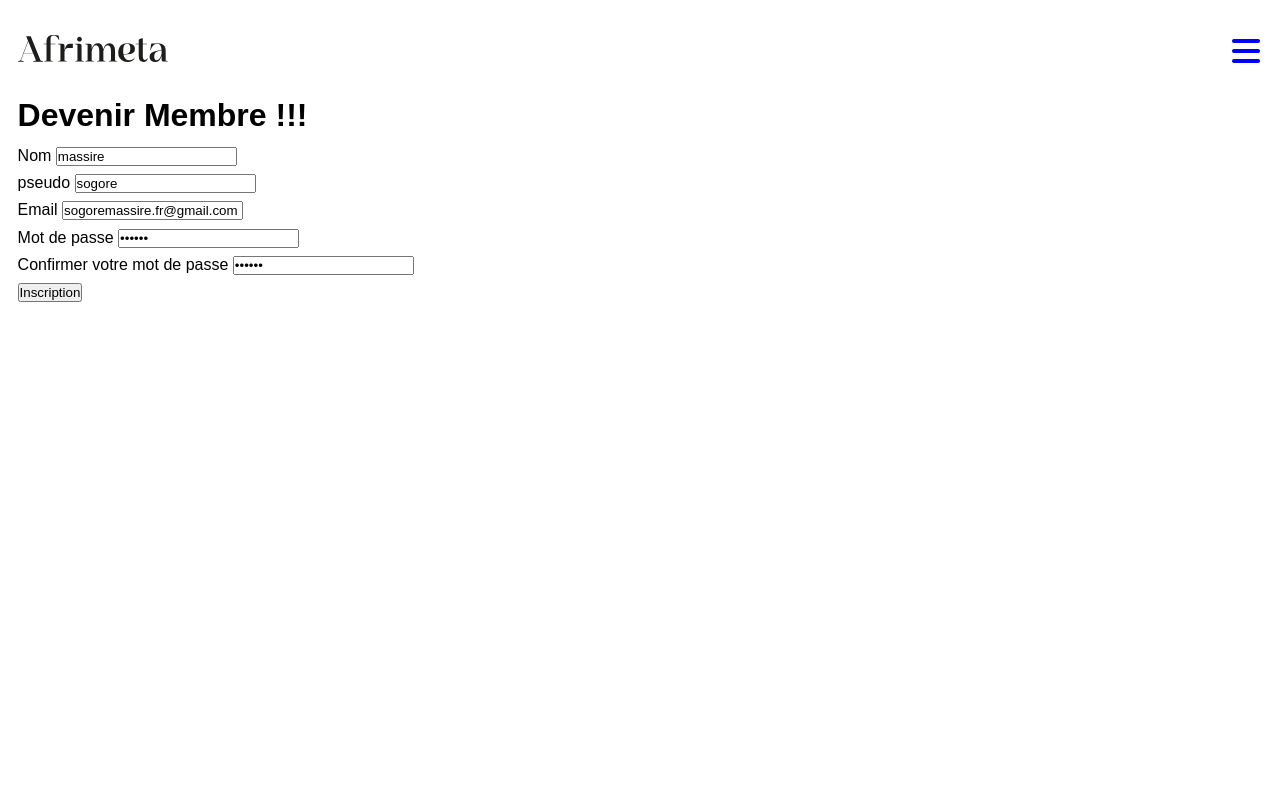
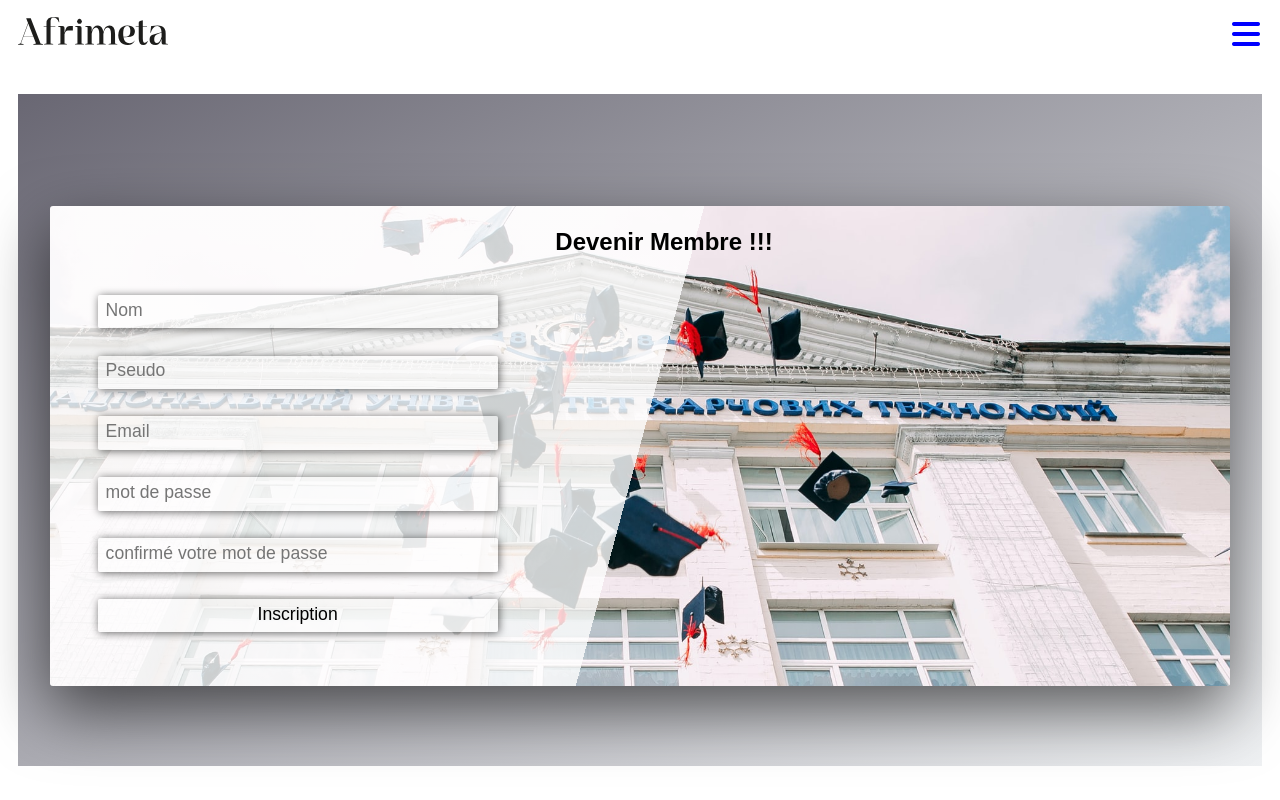
Before and after one commit to massiresogore/afrimetaB2, a PHP site: the page made by views/register.php in a window 1280 px wide. Run offline with PHP 8.4, Linux system fonts and the light colour scheme; the template is opened without the code that fills it, so the values that code supplies are empty; style sheets or scripts are compiled from the project's sources; some libraries are stand-ins or nearby versions; some web fonts are replaced.

Commit message:
Fin css page register

```diff
--- a/asset/sass/base/_base.scss
+++ b/asset/sass/base/_base.scss
@@ -21,5 +21,5 @@
 // }
 body {
     box-sizing: border-box;
-    padding: 1.1rem;
+    padding: 0 1.1rem;
 }
--- a/asset/sass/composant/_bg-video.scss
+++ b/asset/sass/composant/_bg-video.scss
@@ -5,10 +5,10 @@
     height: 100%;
     width: 100%;
     z-index: -1;
-    // opacity: .4;
 }
 
 .bg-video .bg-video__content {
+    border-radius: 10px;
     height: 100%;
     width: 100%;
     object-fit: cover;
--- a/asset/sass/main.scss
+++ b/asset/sass/main.scss
@@ -8,6 +8,10 @@
 @import "base/base";
 @import "base/typography";
 @import "base/utilities";
+
+/* composant*/
+
+@import "composant/animation";
 @import "composant/bg-video";
 
 /* page*/
@@ -16,3 +20,4 @@
 @import "pages/nav";
 @import "pages/home";
 @import "pages/main";
+@import "pages/register";
--- a/asset/sass/pages/_header.scss
+++ b/asset/sass/pages/_header.scss
@@ -7,6 +7,11 @@
 
 .header__paragraph {
     font-size: 1.2rem;
+    text-align: justify;
+    padding: 0 10px;
+    @media screen and (max-width: 400px) {
+        font-size: 1rem;
+    }
 }
 
 .header__btn:link,
--- a/asset/sass/pages/_home.scss
+++ b/asset/sass/pages/_home.scss
@@ -2,4 +2,6 @@
     position: relative;
     background-color: #ffffffb5;
     height: 70vh;
+    box-shadow: 1px 1px 10px black;
+    border-radius: 10px;
 }
--- a/asset/sass/pages/_main.scss
+++ b/asset/sass/pages/_main.scss
@@ -1,6 +1,8 @@
 .main-acueil {
-    border: 1px solid rebeccapurple;
     background: #ffffff4f;
-    width: 500px;
+    max-width: 500px;
     height: 100%;
+    @media screen and (max-width: 700px) {
+        max-width: 100%;
+    }
 }
--- a/asset/sass/pages/_nav.scss
+++ b/asset/sass/pages/_nav.scss
@@ -25,6 +25,7 @@
 }
 
 .nav__block {
+    padding-left: 5px;
     top: 33px;
     right: -400px;
     transition: all .5s;
@@ -36,7 +37,7 @@
     z-index: 100;
     background: transparent;
     border: none;
-    transition: all .5s ease;
+    //transition: all .4s ease;
     right: 20px;
 }
 
@@ -48,7 +49,7 @@
     color: red;
     left: -100px;
     border: none;
-    transition: all .5s;
+    //transition: all .5s;
 }
 
 .fa-bars {
@@ -70,8 +71,6 @@
     gap: 5px;
     display: flex;
     flex-direction: column;
-    align-items: center;
-    justify-content: center;
     list-style: none;
 }
 
@@ -87,3 +86,54 @@
     font-family: 'Lato', sans-serif;
     font-size: 1rem;
 }
+
+// // nav
+// @media screen and (max-width:700px) {
+//     .nav {
+//         display: flex;
+//         justify-content: center;
+//         gap: 20px;
+//         flex-direction: column;
+//         align-items: center;
+//         margin-bottom: 20px;
+//         height: unset;
+//         position: unset;
+//     }
+//     .nav__block {
+//         z-index: unset;
+//         position: unset;
+//         background-color: unset;
+//         box-shadow: 2px 2px 10px unset;
+//         border-radius: unset;
+//     }
+//     .nav__block {
+//         padding-left: unset;
+//         top: unset;
+//         right: unset;
+//         transition: none;
+//     }
+//     .nav_logo {
+//         width: 150px;
+//     }
+//     #close,
+//     #open {
+//         display: none;
+//     }
+//     #open,
+//     #close,
+//     .nav__block {
+//         position: unset;
+//     }
+//     .nav__list {
+//         display: flex;
+//         gap: 15px;
+//         list-style: none;
+//         text-transform: uppercase;
+//         font-size: .8rem;
+//     }
+//     .nav__link:link,
+//     .nav__link:active {
+//         text-decoration: none;
+//         color: #333333;
+//     }
+// }
--- /dev/null
+++ b/asset/sass/pages/_register.scss
@@ -0,0 +1,127 @@
+#main-register {
+    margin-top: 1.5rem;
+    display: block;
+    //padding-bottom: 5rem;
+    height: 100%;
+    padding: 5rem 2rem;
+    background-image: linear-gradient(to right bottom, #696773, #EFF1F3);
+    @media screen and (max-width: 963px) {
+        margin-top: 0;
+        padding: 1rem 2rem;
+    }
+}
+
+.book {
+    padding-top: 1rem;
+    margin-top: 2rem;
+    padding-left: 6rem;
+    background-image: linear-gradient(105deg, rgba(white, .8) 0%, rgba(white, .8) 50%, transparent 50%), url('http://localhost/socialNetwork/asset/images/afrimetaImage/register.jpg');
+    background-size: cover;
+    background-repeat: no-repeat;
+    height: 30rem;
+    border-radius: 3px;
+    box-shadow: 0 1.5rem 4rem rgb(black, .6);
+    @media screen and (max-width: 1350px) {
+        padding-left: 3rem;
+    }
+    @media screen and (max-width: 963px) {
+        padding-left: 0;
+        padding-top: 0;
+        margin-top: 0;
+        height: 20rem;
+        background-image: linear-gradient(105deg, rgba(white, .8) 0%, rgba(white, .8) 50%, transparent 50%), url('http://localhost/socialNetwork/asset/images/afrimetaImage/register.jpg');
+    }
+    @media screen and (max-width: 811px) {
+        background-image: linear-gradient(105deg, rgba(white, .8) 0%, rgba(white, .8) 100%, transparent 50%), url('http://localhost/socialNetwork/asset/images/afrimetaImage/register.jpg');
+    }
+    @media screen and (max-width: 600px) {
+        height: 21rem;
+    }
+}
+
+.form-register {
+    margin-top: 2rem;
+    @media screen and (max-width: 963px) {
+        margin-top: 0;
+    }
+}
+
+.form__title {
+    margin-bottom: 1rem;
+    text-align: center;
+    @media screen and (max-width: 963px) {
+        margin-bottom: 0;
+    }
+}
+
+.form__group {
+    @media screen and (max-width: 963px) {
+        height: 3rem;
+    }
+}
+
+.input {
+    font-size: 1.1rem;
+    padding: .3rem .5rem;
+    border-radius: 2px;
+    background-color: rgba(white, .5);
+    box-shadow: 1px 1px 8px rgba( #000000, .6);
+    border: none;
+    font-family: inherit;
+    border-bottom: 3px solid transparent;
+    min-width: 500px;
+    display: block;
+    color: inherit;
+    transition: all .3s;
+    @media screen and (max-width: 1495px) {
+        min-width: 400px;
+    }
+    @media screen and (max-width: 1200px) {
+        min-width: 410px;
+    }
+    @media screen and (max-width: 1140px) {
+        min-width: 372px;
+    }
+    @media screen and (max-width: 1033px) {
+        min-width: 330px;
+    }
+    @media screen and (max-width: 963px) {
+        margin-left: 1rem;
+    }
+    @media screen and (max-width: 973px) {
+        min-width: 305px;
+    }
+    @media screen and (max-width: 811px) {
+        min-width: 80%;
+        margin: 0 auto;
+    }
+    @media screen and (max-width: 417px) {
+        margin: 0 auto;
+    }
+    @media screen and (max-width: 345px) {
+        min-width: 209px;
+        margin: 0 auto;
+    }
+}
+
+.input:focus {
+    outline: none;
+    box-shadow: 0 .5rem 1rem rgba( black, .2);
+    border-bottom: 3px solid rgb(69, 169, 146);
+}
+
+.input:focus:invalid {
+    border-bottom: 3px solid #ff7730;
+}
+
+.form__label {
+    display: block;
+    margin-left: 7px;
+    transition: all .5s;
+}
+
+.input:placeholder-shown+.form__label {
+    opacity: 0;
+    visibility: hidden;
+    transform: translateY(-5px);
+}
--- a/views/register.php
+++ b/views/register.php
@@ -1,49 +1,51 @@
 <?php ob_start(); ?>
 
-<main id="main">
-    <h1>Devenir Membre !!!</h1>
+<main id="main-register">
+    <div class="book">
+        <h2 class="form__title">Devenir Membre !!!</h2>
 
         <p class="erreurs">
             <?= isset(RegisterModele::$message) ?  RegisterModele::$message : "" ?>
         </p>
-    <form action="" method="post" class="form" id="contactForm">
+        <form action="" method="post" class="form-register" id="contactForm">
 
             <!-- Name field -->
             <div class="form__group">
+                <input class="input" type="text" name="name" id="name" placeholder="Nom" required>
                 <label for="name" class="form__label ">Nom</label>
-            <input type="text" name="name" value="massire" id="name" required>
             </div>
 
             <!-- pseudo field -->
             <div class="form__group">
+                <input class="input" type="text" name="pseudo" id="pseudo" placeholder="Pseudo" required>
                 <label for="pseudo" class="form__label">pseudo</label>
-            <input type="text" name="pseudo" value="sogore" id="pseudo" required>
             </div>
 
             <!-- email field -->
             <div class="form__group">
+                <input class="input" type="email" name="email" placeholder="Email" id="email" required>
                 <label for="email" class="form__label">Email</label>
-            <input type="email" name="email" value="sogoremassire.fr@gmail.com" id="email" required>
             </div>
 
             <!-- password field -->
             <div class="form__group">
+                <input class="input" type="password" placeholder="mot de passe" name="password" id="password" required>
                 <label for="password" class="form__label">Mot de passe </label>
-            <input type="password" value="123456" name="password" id="password" required>
             </div>
 
             <!-- password Confirmation -->
             <div class="form__group">
+                <input class="input" type="password" placeholder="confirmé votre mot de passe" name="password_confirm" id="password_confirm" required>
                 <label for="password_confirm" class="form__label">Confirmer votre mot de passe </label>
-            <input type="password" value="123456" name="password_confirm" id="password_confirm" required>
             </div>
 
             <!-- submit  -->
             <div class="form__group">
-            <input type="submit" value="Inscription" name="register" class="fom__submit">
+                <input class="input" type="submit" value="Inscription" name="register" class="fom__submit">
             </div>
 
         </form>
+    </div>
 
 </main>
 
--- a/views/template.php
+++ b/views/template.php
@@ -17,14 +17,14 @@
 </head>
 
 <body>
-
+    <div class="block-main">
         <nav class="nav">
             <div class="logo-block">
                 <img class="nav_logo" src="http://localhost/socialNetwork/asset/images/logo/logo.svg" alt="logo">
             </div>
             <button id="open"><i class="fas fa-bars"></i></button>
             <div class="nav__block">
-            <button id="close" class="opacity"><i class="fas fa-times"></i></button>
+                <button id="close" class="opacity "><i class="fas fa-times"></i></button>
 
                 <ul class="nav__list">
                     <li class="nav__item"><a class="nav__link" href="index.php" class="nav__link">Accueil </a></li>
@@ -63,6 +63,7 @@
             open.addEventListener('click', show, false);
 
             function show() {
+
                 contener.classList.toggle("show");
                 open.classList.toggle('hidden');
                 close.classList.toggle('opacity');
@@ -72,11 +73,13 @@
                 close.classList.toggle('opacity');
                 open.classList.toggle('hidden');
                 contener.classList.toggle("show");
+
             })
         </script>
 
 
         <?= $content ?>
+    </div>
 
     <footer>
 
```
Also changed, not shown: views/accueil.php (+3 -4 lines), views/connexion.php (+4 -4 lines), views/modifierProfile.php (+4 -5 lines), asset/images/afrimetaImage/oo.jpg (added), asset/images/afrimetaImage/register.jpg (added), asset/sass/composant/_animation.scss (added). Lines whose indentation alone changed are shown as unchanged.
